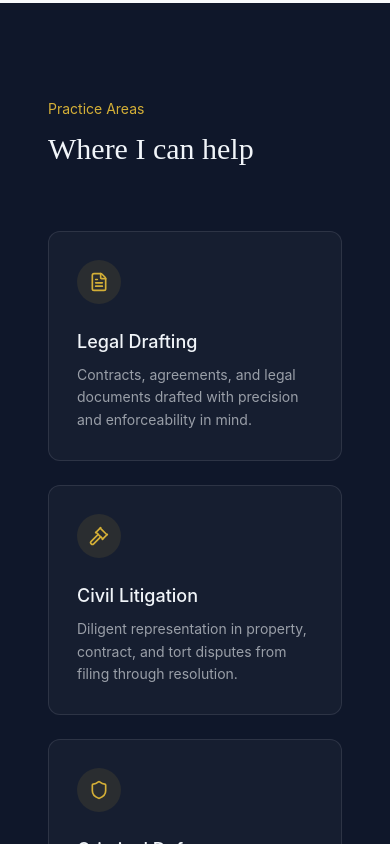
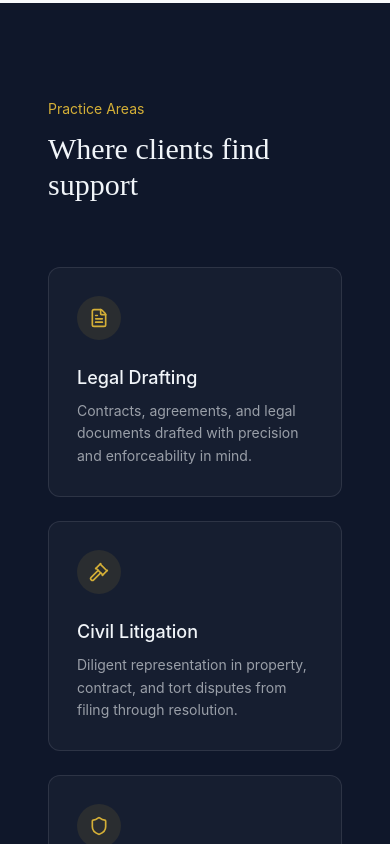
Before and after one commit to riemetoba/advocate-md_yousuf-portfolio, a React (Vite) app: page / in a window 390 px wide. Shown: the part 2060-2904 px from the top of the page. Built offline with nearby package versions, Linux system fonts and the light colour scheme.

Commit message:
feat: add semantic list markup and fix voice consistency in PracticeAreas

```diff
--- a/src/components/sections/PracticeAreas.jsx
+++ b/src/components/sections/PracticeAreas.jsx
@@ -27,27 +27,27 @@ const practiceAreas = [
 
 const PracticeAreas = () => {
   return (
-    <section id="services" className="bg-navy py-24 px-6">
+    <section id="services" aria-labelledby="services-heading" className="bg-navy py-24 px-6">
       <Container className="px-6">
         <div className="max-w-xl mb-16">
           <p className="text-gold text-sm mb-3">Practice Areas</p>
-          <h2 className="text-3xl md:text-4xl font-serif text-slate">
-            Where I can help
+          <h2 id="services-heading" className="text-3xl md:text-4xl font-serif text-slate">
+            Where clients find support
           </h2>
         </div>
 
-        <div className="grid sm:grid-cols-2 lg:grid-cols-4 gap-6">
+        <ul role="list" className="grid sm:grid-cols-2 lg:grid-cols-4 gap-6">
           {practiceAreas.map((area, index) => {
             const Icon = area.icon;
             return (
-              <motion.div
+              <motion.li
                 key={area.title}
                 initial={{ opacity: 0, y: 20 }}
                 whileInView={{ opacity: 1, y: 0 }}
                 viewport={{ once: true, amount: 0.3 }}
                 transition={{ duration: 0.5, delay: index * 0.1 }}
                 whileHover={{ y: -6 }}
-                className="group bg-white/[0.03] border border-slate/10 rounded-xl p-7 transition-colors hover:border-gold/40"
+                className="group bg-white/3 border border-slate/10 rounded-xl p-7 transition-colors hover:border-gold/40"
               >
                 <div className="w-11 h-11 rounded-full bg-gold/10 flex items-center justify-center mb-6 group-hover:bg-gold/20 transition-colors">
                   <Icon size={20} className="text-gold" />
@@ -58,10 +58,10 @@ const PracticeAreas = () => {
                 <p className="text-sm text-slate/60 leading-relaxed">
                   {area.desc}
                 </p>
-              </motion.div>
+              </motion.li>
             );
           })}
-        </div>
+        </ul>
       </Container>
     </section>
   );
```
